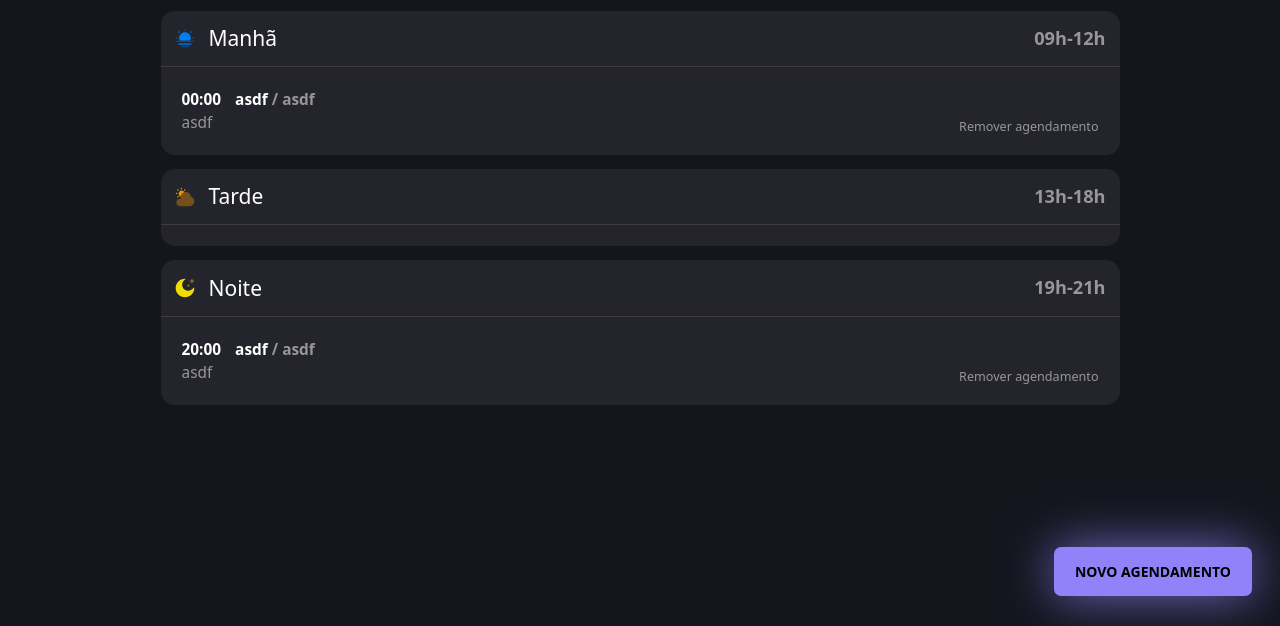
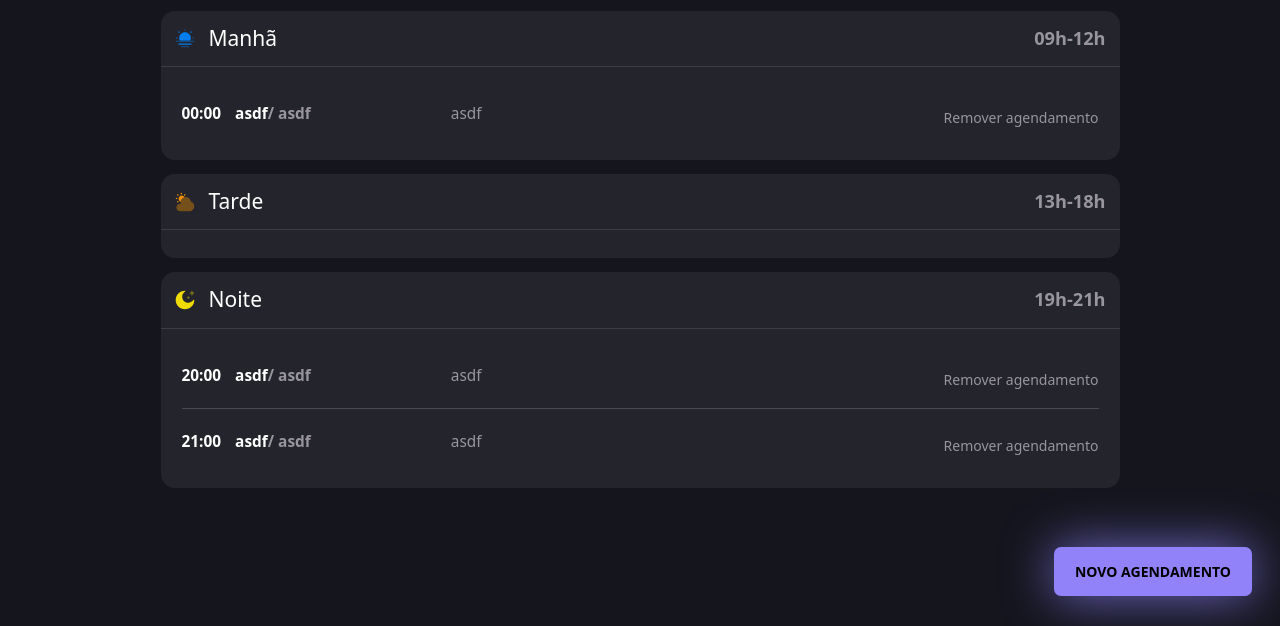
Before and after one commit to Lazaro277/agendamento-petshop, a website built with webpack: page index.html in a window 1280 px wide. Shown: the part 174-800 px from the top of the page. Built offline with nearby package versions, Linux system fonts and the light colour scheme; data requests are answered from the project's data file.

Commit message:
fixing style schedule for desktop

```diff
--- a/server.json
+++ b/server.json
@@ -55,6 +55,14 @@
       "description": "asdf",
       "when": "2026-11-27T23:00:00.000Z",
       "id": "QH5jhFO4QvY"
+    },
+    {
+      "tutorName": "asdf",
+      "petName": "asdf",
+      "tutorNumber": "(32) 9 9999-9999",
+      "description": "asdf",
+      "when": "2026-11-16T21:00:00.000Z",
+      "id": "R-63xaVow04"
     }
   ],
   "$schema": "./node_modules/json-server/schema.json"
--- a/src/styles/schedule.css
+++ b/src/styles/schedule.css
@@ -18,14 +18,18 @@
 }
 
 .period-body {
-  padding: 1.5rem;
-  padding-bottom: 0;
+  padding: 1rem 1.5rem;
+
+
+  .schedule-item:last-child {
+    border-bottom: none;
   }
 
   .schedule-item {
     font-size: 1.1rem;
     position: relative;
-  padding-bottom: 1.5rem;
+    padding-block: 1.5rem;
+    border-bottom: 1px solid #98979755;
 
     .scheduling-time {
       font-weight: bold;
@@ -61,6 +65,22 @@
     }
   }
 
+  @media (width >=60em) {
+
+    .schedule-item {
+      display: flex;
+
+      .scheduling-description {
+        margin-left: 10rem;
+      }
+
+      .remove-scheduling {
+        font-size: 1rem;
+      }
+    }
+  }
+}
+
 .period {
   background-color: var(--background-tertiary);
   color: white;
```
Lines whose indentation alone changed are shown as unchanged.
